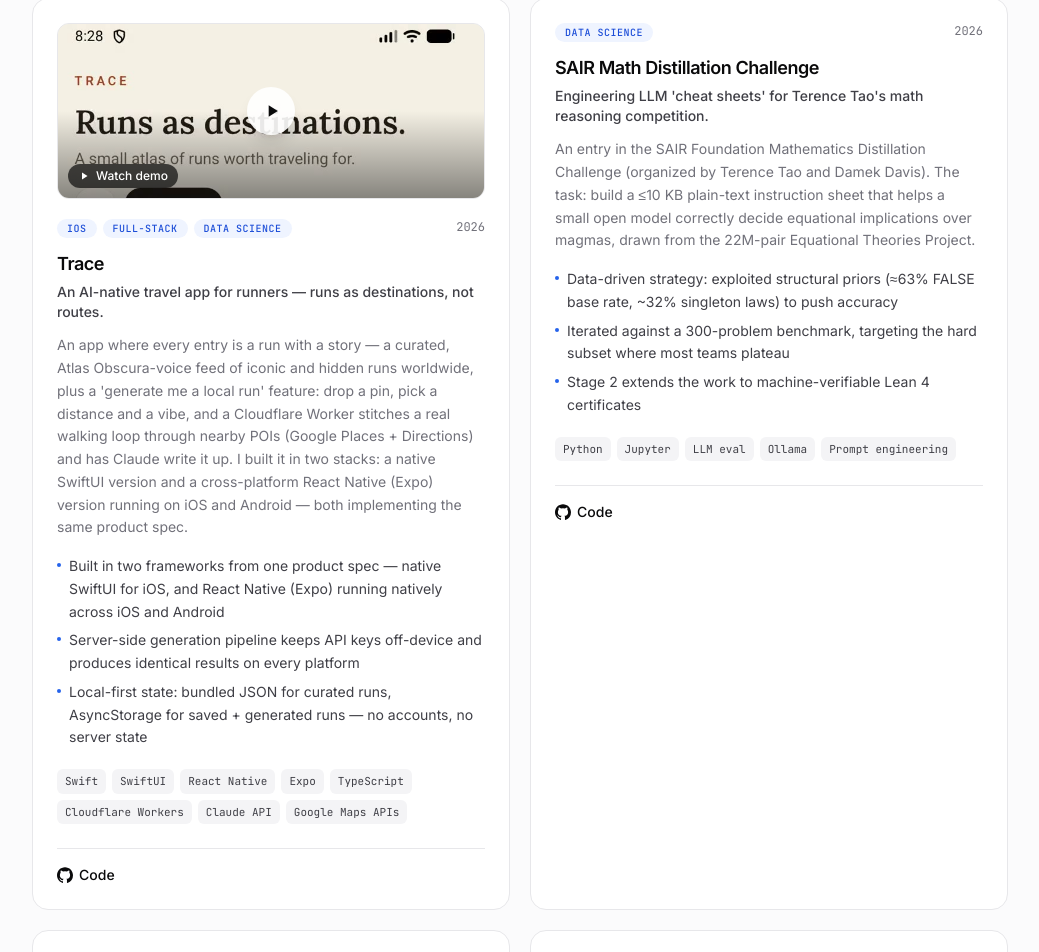
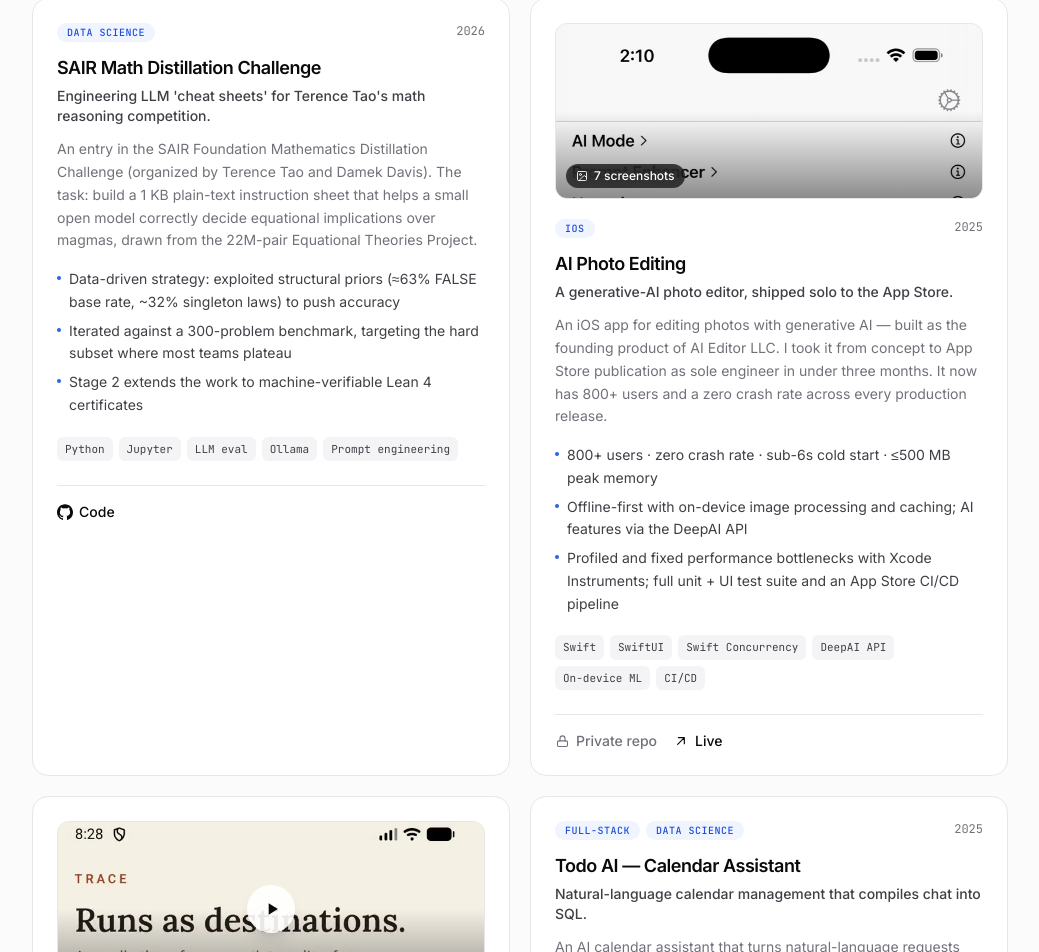
Before and after one commit to ian52n/portfolio, a Next.js app: page / in a window 1280 px wide. Shown: the part 1633-2585 px from the top of the page, without its empty margins (120-1159 px from the left). Built offline with nearby package versions, Linux system fonts and the light colour scheme.

Commit message:
reorder projects

```diff
--- a/components/Projects.tsx
+++ b/components/Projects.tsx
@@ -22,10 +22,10 @@
       active === "all"
         ? projects
         : projects.filter((p) => p.tracks.includes(active));
-    // Featured first, then by reverse-chronological period.
+    // Featured first, then by explicit descending priority.
     return [...list].sort((a, b) => {
       if (!!b.featured !== !!a.featured) return b.featured ? 1 : -1;
-      return (b.period ?? "").localeCompare(a.period ?? "");
+      return b.priority - a.priority;
     });
   }, [active]);
 
--- a/data/projects.ts
+++ b/data/projects.ts
@@ -36,6 +36,8 @@
   media?: ProjectMedia;
   /** Featured projects render larger / first. */
   featured?: boolean;
+  /** Higher numbers render earlier within featured/non-featured groups. */
+  priority: number;
   /** Year or range for ordering/context. */
   period?: string;
 }
@@ -81,6 +83,7 @@
       ],
     },
     featured: true,
+    priority: 1,
     period: "2026",
   },
   {
@@ -114,6 +117,7 @@
       ],
     },
     featured: true,
+    priority: 2,
     period: "2025",
   },
   {
@@ -121,7 +125,7 @@
     name: "SAIR Math Distillation Challenge",
     tagline: "Engineering LLM 'cheat sheets' for Terence Tao's math reasoning competition.",
     description:
-      "An entry in the SAIR Foundation Mathematics Distillation Challenge (organized by Terence Tao and Damek Davis). The task: build a ≤10 KB plain-text instruction sheet that helps a small open model correctly decide equational implications over magmas, drawn from the 22M-pair Equational Theories Project.",
+      "An entry in the SAIR Foundation Mathematics Distillation Challenge (organized by Terence Tao and Damek Davis). The task: build a 1 KB plain-text instruction sheet that helps a small open model correctly decide equational implications over magmas, drawn from the 22M-pair Equational Theories Project.",
     tracks: ["data"],
     tech: ["Python", "Jupyter", "LLM eval", "Ollama", "Prompt engineering"],
     highlights: [
@@ -131,6 +135,7 @@
     ],
     repoUrl: "https://github.com/ian52n/sair-competition",
     featured: true,
+    priority: 5,
     period: "2026",
   },
   {
@@ -157,6 +162,7 @@
         { type: "image", src: "/media/user-group/ug-attributes.png", caption: "Configurable custom attributes per group." },
       ],
     },
+    priority: 3,
     period: "2025",
   },
   {
@@ -172,6 +178,7 @@
       "Containerized with docker-compose for a one-command local stack",
     ],
     repoUrl: "https://github.com/ian52n/todo-ai-model",
+    priority: 6,
     period: "2025",
   },
   {
@@ -187,6 +194,7 @@
       "Verified end-to-end: HTTPS browsing and DNS resolution work through the peer tunnel",
     ],
     repoUrl: "https://github.com/ian52n/vpn-frontend",
+    priority: 4,
     period: "2026",
   },
 ];
```
